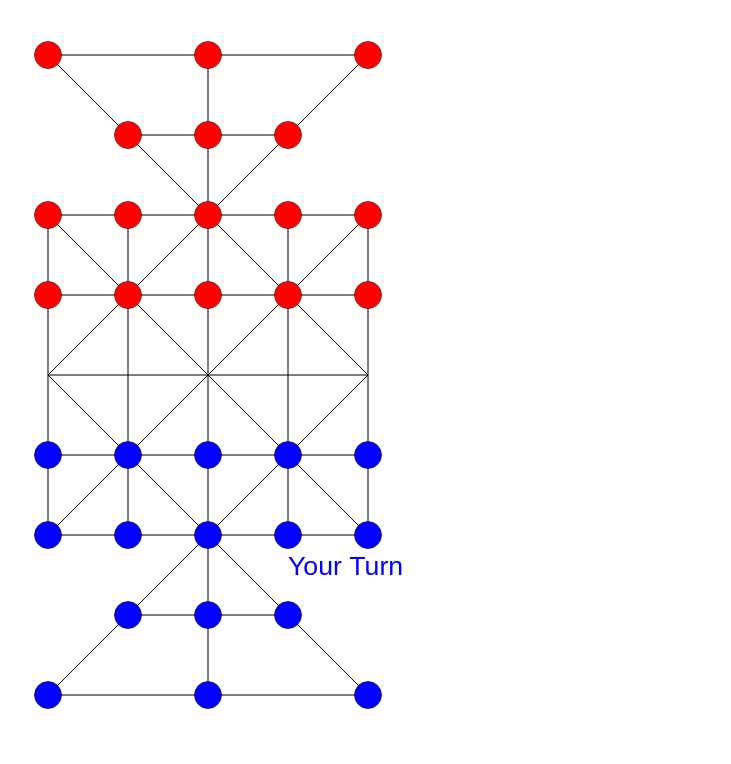
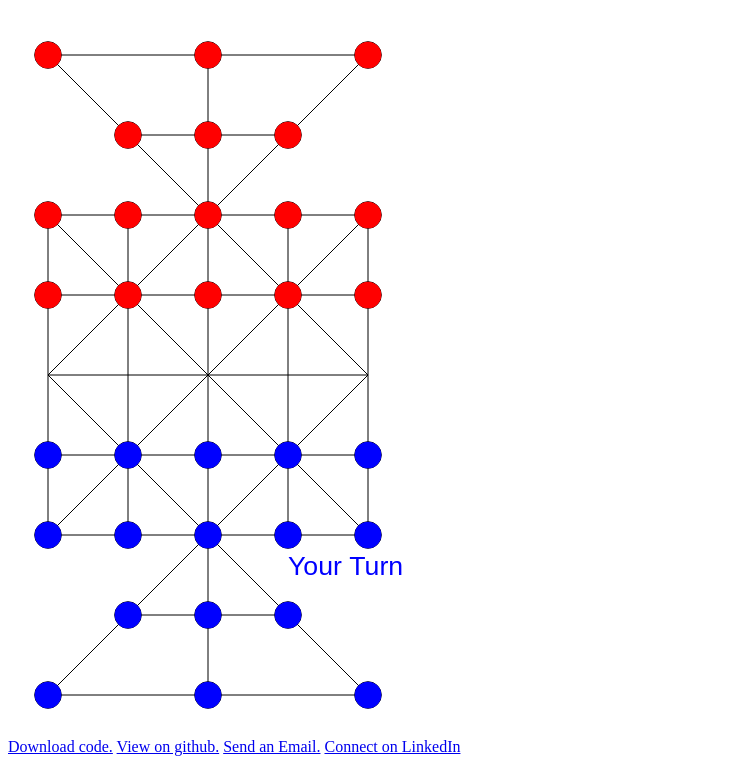
Before and after one commit to adarsh-sgh/surbaggi, a plain HTML site: page index.html in a window 1280 px wide. Shown: the part 44-808 px from the top of the page, without its empty margins (0-731 px from the left). Drawn offline with Linux system fonts and the light colour scheme.

Commit message:
+footer,favicon -invalid moves

```diff
--- a/index.html
+++ b/index.html
@@ -3,11 +3,21 @@
 <head>
     <meta charset="UTF-8">
     <meta name="viewport" content="width=device-width, initial-scale=1.0">
+    <link rel="shortcut icon" href="favicon.ico" type="image/x-icon">
     <title>Surbaggi</title>
 </head>
 <body>
     <h3 style="text-align: center;">Surbaggi</h3><p id="notice"></p>
     <canvas id="board" width="499" height="899" onclick="clickHandler(event)"></canvas>
     <script src="surbaggi.js"></script>
+    <div id="footer">
+        <a href="https://github.com/lkiThakur/surbaggi/archive/master.zip" class="footer"
+            title="download zip for offline usage or Anything">Download code.</a>
+        <a href="https://github.com/lkiThakur/surbaggi/" class="footer">View on github.</a>
+        <a href="mailto:thakurluckysinghbrh@gmail.com?subject=Subaggi game" title="Email to developer"
+            class="footer">Send an Email.</a>
+        <a href="https://www.linkedin.com/in/thakurlki" title="Connect to Adarsh Singh" class="footer">Connect on
+            LinkedIn</a>
+    </div>
 </body>
 </html>
--- a/surbaggi.js
+++ b/surbaggi.js
@@ -27,7 +27,6 @@ let canReach = {
 "11": [
 "21",
 "00",
-"12",
 "22"
 ],
 "12": [
@@ -140,7 +139,6 @@ let canReach = {
 "21",
 "40",
 "22",
-"32"
 ],
 "32": [
 "42",
```
Also changed, not shown: favicon.ico (added).
